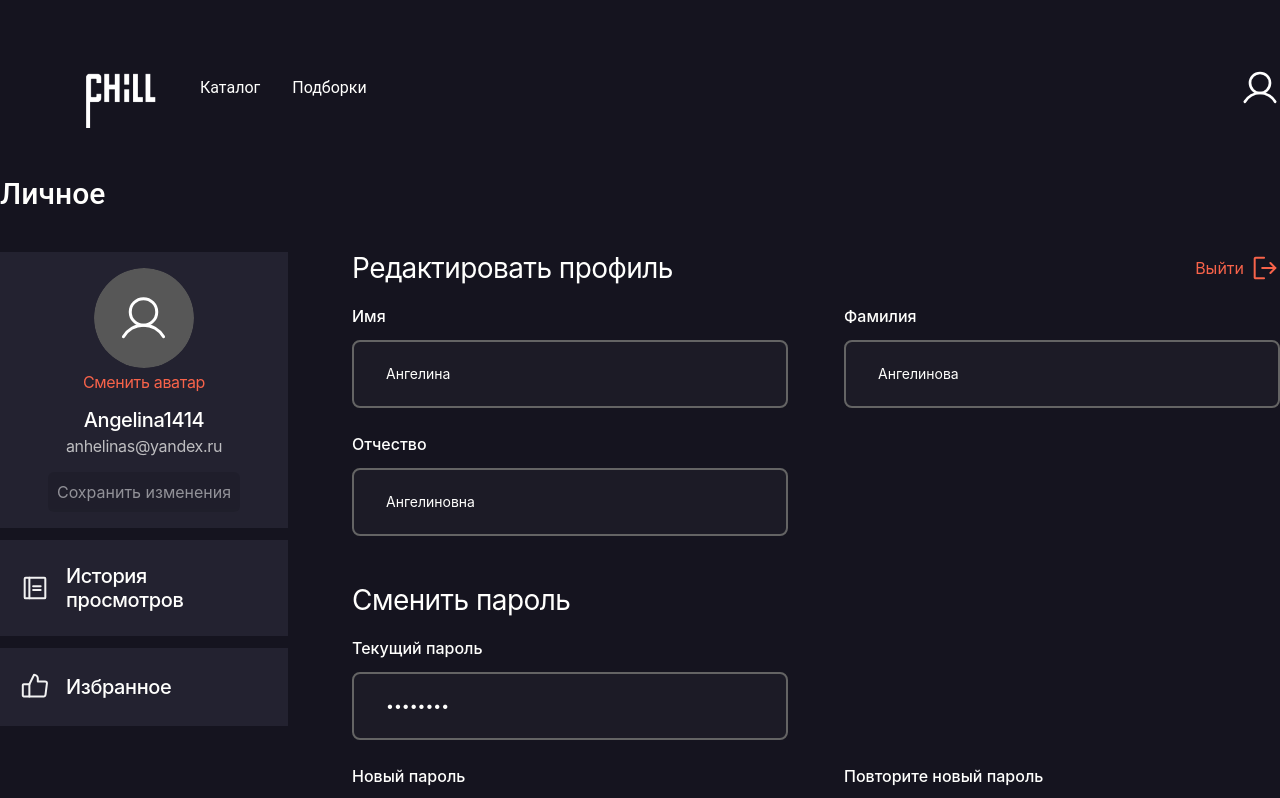
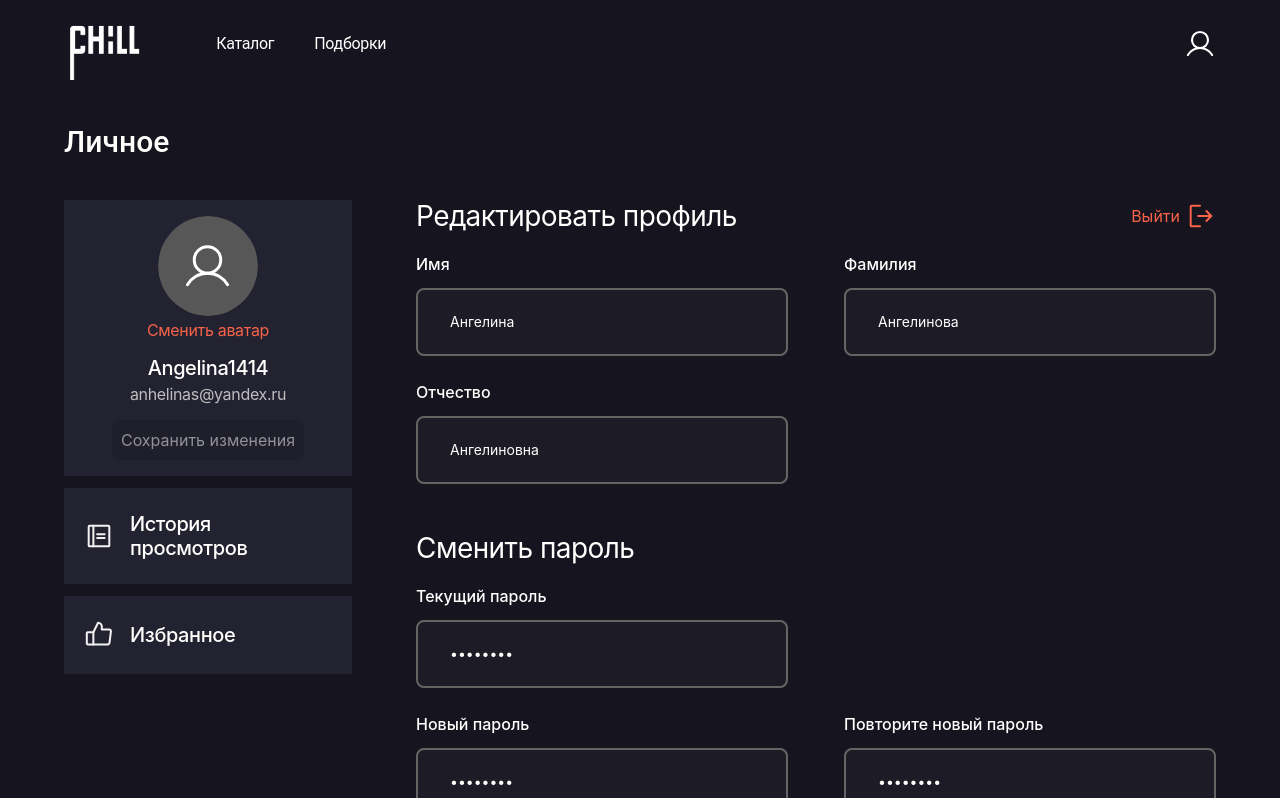
Before and after one commit to TaleStorm/vidoplay, a Next.js app: page /user in a window 1280 px wide. Shown: the top 798 px of the page. Built offline with nearby package versions, Linux system fonts and the light colour scheme.

Commit message:
General layout done

```diff
--- a/components/authWindow.tsx
+++ b/components/authWindow.tsx
@@ -25,7 +25,7 @@ export default function AuthWindow(data: AuthWindowProps) {
   }
 
   return (
-    <div className={`${data.hidden} absolute w-screen h-screen px-6 container`}>
+    <div className={`${data.hidden} fixed w-full h-screen px-6 top-0 left-0`}>
       <div className="max-w-screen-xl w-full mx-auto sm:px-6 sm:grid grid-cols-5 gap-7">
         <div className="relative flex justify-center col-span-5">
           <div className="fixed inset-0 z-40 bg-shadow opacity-10" id="shadow" />
--- a/components/footer.tsx
+++ b/components/footer.tsx
@@ -1,8 +1,7 @@
 const Footer = () => (
 
-  <footer className="relative">
-    <div className="font-roboto text-mainText text-base  flex flex-col-reverse sm:grid grid-cols-12 pb-8 sm:pb-0 pt-8 sm:pt-14 sm:h-72 px-6 max-w-screen-xl container mx-auto sm:overflow-hidden">
-
+  <footer className="relative md:pl-16 md:pr-28 px-6 pt-36">
+    <div className="font-roboto text-mainText text-base  flex flex-col-reverse sm:grid grid-cols-12 pb-8 sm:pb-0 pt-8 sm:pt-14 sm:h-72 mx-auto sm:overflow-hidden">
       <div className="col-span-2 hidden lg:block">
         <div className="flex  justify-center">
           <a href="/" className="-top-14 h-72 relative w-full">
--- a/components/header.tsx
+++ b/components/header.tsx
@@ -46,12 +46,11 @@ export default function Header() {
   }
 
   return (
-    <header className="relative">
-
-      <div className="container mx-auto ">
-        <div className="max-w-screen-xl w-full mx-auto relative">
-          <div className="px-6  pt-4 pb-6 sm:px-0 flex justify-between items-center sm:py-6 md:space-x-10">
-            <div className="absolute search-container z-10 top-0 left-0 px-6 pt-4 pb-6 sm:px-0 flex justify-between items-center sm:py-6 md:space-x-10 bg-background w-full h-full">
+    <header className="relative w-full md:px-16 px-6">
+      <div className="w-full">
+        <div className="w-full relative py-2">
+          <div className="sm:px-0 flex justify-between items-center">
+            <div className="absolute search-container z-10 top-0 left-0 pt-4 pb-6 sm:px-0 flex justify-between items-center bg-background w-full h-full">
               {/* <SearchInput label={`Имя`} name={`name`} state={searchRequest} setState={setSearchRequest} onBlur={()=>setIsSearchOpen(false)}/> */}
               <div className="bg-filmReviewBackground flex font-medium rounded-lg sm:px-4 py-2 px-2 sm:py-4 w-full text-ui-text transition-all duration-200 ease-out">
                 <svg className={`mr-2`} width="30" height="30" viewBox="0 0 30 30" fill="none" xmlns="http://www.w3.org/2000/svg">
@@ -72,7 +71,7 @@ export default function Header() {
                 </input>
               </div>
             </div>
-            <div className="flex justify-between items-center sm:py-6 md:space-x-10">
+            <div className="flex justify-between items-center">
               {router.pathname.match(/^\/films\/+/) !== null ?
                 <a href="/">
                 <svg
@@ -95,20 +94,20 @@ export default function Header() {
                 :
                 <div className="flex justify-center sm:hidden">
                   <a href="/">
-                    <img className="h-20 w-auto" src="/images/logo.png" alt="" />
+                    <img className="h-18 w-auto" src="/images/logo.png" alt="" />
                   </a>
                 </div>
               }
-              <div className="hidden sm:block mx-0">
+              <div className="hidden sm:block mr-18">
                 <a href="/">
-                  <img className="h-20 w-auto" src="/images/logo.png" alt="" />
+                  <img className="h-18 w-auto" src="/images/logo.png" alt="" />
                 </a>
               </div>
-              <nav className="hidden sm:flex justify-self-start space-x-8 font-roboto font-normal text-sm sm:ml-10">
-                <a href="/catalog" className=" text-base text-black-500 hover:text-orange">
+              <nav className="hidden sm:flex justify-self-start font-roboto font-normal text-h2-mobile">
+                <a href="/catalog" className=" text-base text-black-500 hover:text-orange mr-10">
                   Каталог
                   </a>
-                <a href="/" className=" text-base text-black-500 hover:text-orange">
+                <a href="/" className=" text-base text-black-500 hover:text-orange mr-10">
                   Подборки
                   </a>
               </nav>
@@ -120,13 +119,13 @@ export default function Header() {
                   <path d="M19.8218 19.8217L26.2501 26.25" stroke="white" strokeWidth="2" strokeMiterlimit="10" strokeLinecap="round" />
                 </svg>
               </a> */}
-              <a className={`${!loginContext.userToken ? "hidden" : ""} cursor-pointer text-base hover:text-gray-900 ml-5 w-6 h-6 sm:h-10 sm:w-10 text-orange`} href={`/user`}>
+              <a className={`${!loginContext.userToken ? "hidden" : ""} cursor-pointer text-base hover:text-gray-900 ml-5 w-6 h-6 sm:h-8 sm:w-8 text-orange`} href={`/user`}>
                 <svg className={`w-full h-full stroke-current`} width="30" height="30" viewBox="0 0 30 30" fill="none" xmlns="http://www.w3.org/2000/svg">
                   <path d="M15 18.75C19.1421 18.75 22.5 15.3921 22.5 11.25C22.5 7.10786 19.1421 3.75 15 3.75C10.8579 3.75 7.5 7.10786 7.5 11.25C7.5 15.3921 10.8579 18.75 15 18.75Z" strokeWidth="2" strokeMiterlimit="10" />
                   <path d="M3.63135 25.3114C4.78396 23.3164 6.44128 21.6598 8.43684 20.508C10.4324 19.3563 12.6959 18.75 15 18.75C17.304 18.75 19.5675 19.3564 21.563 20.5082C23.5586 21.6599 25.2159 23.3166 26.3684 25.3116" strokeWidth="2" strokeLinecap="round" strokeLinejoin="round" />
                 </svg>
               </a>
-              <a className={`${loginContext.userToken ? "hidden" : ""} cursor-pointer text-base text-black-500 hover:text-gray-900 ml-5 w-6 h-6 sm:h-10 sm:w-10`} onClick={() => setAuth()}>
+              <a className={`${loginContext.userToken ? "hidden" : ""} cursor-pointer text-base text-black-500 hover:text-gray-900 ml-5 w-6 h-6 sm:h-8 sm:w-8`} onClick={() => setAuth()}>
                 <svg className={`w-full h-full`} width="30" height="30" viewBox="0 0 30 30" fill="none" xmlns="http://www.w3.org/2000/svg">
                   <path d="M15 18.75C19.1421 18.75 22.5 15.3921 22.5 11.25C22.5 7.10786 19.1421 3.75 15 3.75C10.8579 3.75 7.5 7.10786 7.5 11.25C7.5 15.3921 10.8579 18.75 15 18.75Z" stroke="white" strokeWidth="2" strokeMiterlimit="10" />
                   <path d="M3.63135 25.3114C4.78396 23.3164 6.44128 21.6598 8.43684 20.508C10.4324 19.3563 12.6959 18.75 15 18.75C17.304 18.75 19.5675 19.3564 21.563 20.5082C23.5586 21.6599 25.2159 23.3166 26.3684 25.3116" stroke="white" strokeWidth="2" strokeLinecap="round" strokeLinejoin="round" />
--- a/components/layout/layout.tsx
+++ b/components/layout/layout.tsx
@@ -5,10 +5,8 @@ const Layout = ({children}) => {
     return (
         <>
         <Header />
-        <div className="container mx-auto h-auto flex-shrink-0">
-            <div className="max-w-screen-xl w-full mx-auto px-6 h-full">
-            {children}
-            </div>
+        <div className="h-auto w-full min-h-full flex-shrink-0 md:px-16 px-6 pt-9">
+          {children}
         </div>
         <Footer />
         </>
--- a/components/video.tsx
+++ b/components/video.tsx
@@ -32,7 +32,7 @@ export default function Video(data: VideoProps) {
     }
 
     return (
-        <div className="mx-6 mt-6 sm:mx-auto max-w-7xl">
+        <div className="mx-6 mt-6 sm:mx-auto w-full">
 
             <div className="sm:grid grid-cols-2 grid-rows-1 gap-4 mb-6">
                 <h4 className="hidden font-roboto text-mainText font-normal text-3xl sm:block mb-5 col-span-1">
--- a/pages/_app.js
+++ b/pages/_app.js
@@ -6,6 +6,7 @@ import "swiper/components/effect-fade/effect-fade.scss"
 import Head from 'next/head'
 import { useEffect } from "react"
 import {LoginContextProvider} from "../components/context/loginContext"
+import Layout from "../components/layout/layout"
 
 function MyApp({ Component, pageProps }) {
 
@@ -26,7 +27,9 @@ function MyApp({ Component, pageProps }) {
         <Head>
           <script src="//vk.com/js/api/openapi.js"></script>
         </Head>
+      <Layout>
       <Component {...pageProps} />
+      </Layout>
     </LoginContextProvider>
   )
 }
--- a/pages/films/[id].tsx
+++ b/pages/films/[id].tsx
@@ -61,13 +61,11 @@ export default function IndexPage({ movie, playlist, movies }) {
 
 
   return(
-  <div className="bg-background text-mainText">
+  <>
     <Head>
       <script src="https://vplatform.gcdn.co/_players/v2.0.71/gplayerAPI.js"></script>
     </Head>
-    <Header />
-
-    <div className=" mx-auto max-w-7xl">
+    <div className="w-full">
       <nav className="hidden sm:flex justify-start md:inline">
         <a href="/" className="text-base">
           <svg
@@ -163,9 +161,7 @@ export default function IndexPage({ movie, playlist, movies }) {
             />
       </div>
     </div>
-
-    <Footer />
-  </div>
+  </>
 )}
 
 export const getServerSideProps = async (ctx) => {
--- a/pages/partnership/index.tsx
+++ b/pages/partnership/index.tsx
@@ -50,7 +50,7 @@ const Partnership = () => {
     const [conditions, setConditions] = useState("")
 
     return (
-        <Layout>
+<>
         <div className={`mb-16`}>
             <PartnershipHeroBlock/>
         </div>
@@ -231,7 +231,7 @@ const Partnership = () => {
         </button>
         </div>
         </form>
-        </Layout>
+        </>
     )
 }
 
--- a/pages/user/index.tsx
+++ b/pages/user/index.tsx
@@ -63,7 +63,7 @@ const IndexPage = () => {
     }, [display])
 
     return (
-        <div className="bg-background text-mainText">
+        <>
             <ModalOverlay modalOpen={exitModalOpen} setModalOpen={setExitModalOpen} classes={`px-4`}>
                 <div className={`w-full h-auto bg-popupBackground mt-30 flex flex-col items-center sm:px-8 px-4 pt-4 pb-8 max-w-md mx-auto`}>
                     <h1>
@@ -88,10 +88,9 @@ const IndexPage = () => {
                         </h1>
                 </div>
             </ModalOverlay>
-            <Header />
             <PseudoHeader display={display} setDisplay={setDisplay} />
-            <div className="container mx-auto ">
-                <div className="max-w-screen-xl w-full mx-auto grid">
+            <div className="">
+                <div className=" w-full mx-auto grid">
                     <h2 className="font-roboto text-mainText mb-10 font-medium text-3xl hidden sm:block">
                         Личное
                     </h2>
@@ -212,8 +211,7 @@ const IndexPage = () => {
                     }
                 </div>
             </div>
-            <Footer />
-        </div>
+        </>
     )
 
 }
```
Also changed, not shown: pages/catalog/index.tsx (+6 -10 lines), pages/index.tsx (+3 -7 lines), public/images/logo.png.
